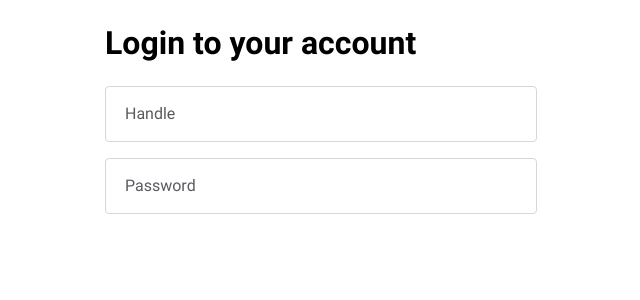
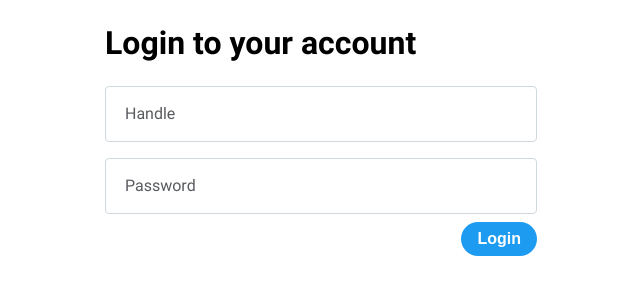
Before and after one commit to achahine78/pwipper-ui, a React (Vite) app: page /login in a window 1280 px wide. Shown: the top 300 px of the page, without its empty margins (319-959 px from the left). Built offline with nearby package versions, Linux system fonts and the light colour scheme.

Commit message:
feat: implement basic login functionality

```diff
--- a/src/components/LoginForm.scss
+++ b/src/components/LoginForm.scss
@@ -15,4 +15,14 @@
         margin-top: 8px;
         margin-bottom: 8px;
     }
+
+    .login-form__button {
+        border: none;
+        background-color: rgb(29, 155, 240);
+        color: white;
+        padding: 8px 16px;
+        border-radius: 32px;
+        font-size: 16px;
+        font-weight: bold;
+    }
 }
--- a/src/components/LoginForm.tsx
+++ b/src/components/LoginForm.tsx
@@ -1,12 +1,58 @@
+import { useState } from "react";
 import "./LoginForm.scss";
+import { FlexContainer } from "./ui/FlexContainer";
 import { FormInput } from "./ui/FormInput";
+import { addBearerToken, privateAxios } from "../api";
+import { useNavigate } from "react-router-dom";
 
 export const LoginForm = () => {
+  const navigate = useNavigate();
+  const [handle, setHandle] = useState("");
+  const [password, setPassword] = useState("");
+  const onSubmit = (e: React.ChangeEvent<HTMLFormElement>) => {
+    e.preventDefault();
+    privateAxios
+      .post("/login", {
+        handle,
+        password,
+      })
+      .then(({ data }) => {
+        if (data?.token) {
+          localStorage.setItem("token", data?.token);
+          addBearerToken(data?.token);
+          navigate("/home");
+        }
+      })
+      .catch(({ response }) => {
+        const { data } = response;
+        if (data.message) {
+          console.error(data.message);
+        } else {
+          console.error("Something went wrong. Please try again later.");
+        }
+      });
+  };
   return (
-    <form className="login-form">
+    <form className="login-form" onSubmit={onSubmit}>
       <div className="login-form__title">Login to your account</div>
-      <FormInput label="Handle" />
-      <FormInput label="Password" type="password" />
+      <FormInput
+        label="Handle"
+        onChange={(e) => {
+          setHandle(e.target.value);
+        }}
+      />
+      <FormInput
+        label="Password"
+        type="password"
+        onChange={(e) => {
+          setPassword(e.target.value);
+        }}
+      />
+      <FlexContainer justifyContent="flex-end">
+        <button type="submit" className="login-form__button">
+          Login
+        </button>
+      </FlexContainer>
     </form>
   );
 };
--- a/src/components/ui/FormInput.tsx
+++ b/src/components/ui/FormInput.tsx
@@ -3,12 +3,13 @@ import "./FormInput.scss";
 type Props = {
   type?: "text" | "password";
   label: string;
+  onChange?: (value: React.ChangeEvent<HTMLInputElement>) => void;
 };
 
-export const FormInput = ({ type = "text", label }: Props) => {
+export const FormInput = ({ type = "text", label, onChange }: Props) => {
   return (
     <div className="form-input">
-      <input className="form-input__input" type={type} />
+      <input className="form-input__input" type={type} onChange={onChange} />
       <span className="form-input__label">{label}</span>
     </div>
   );
```
